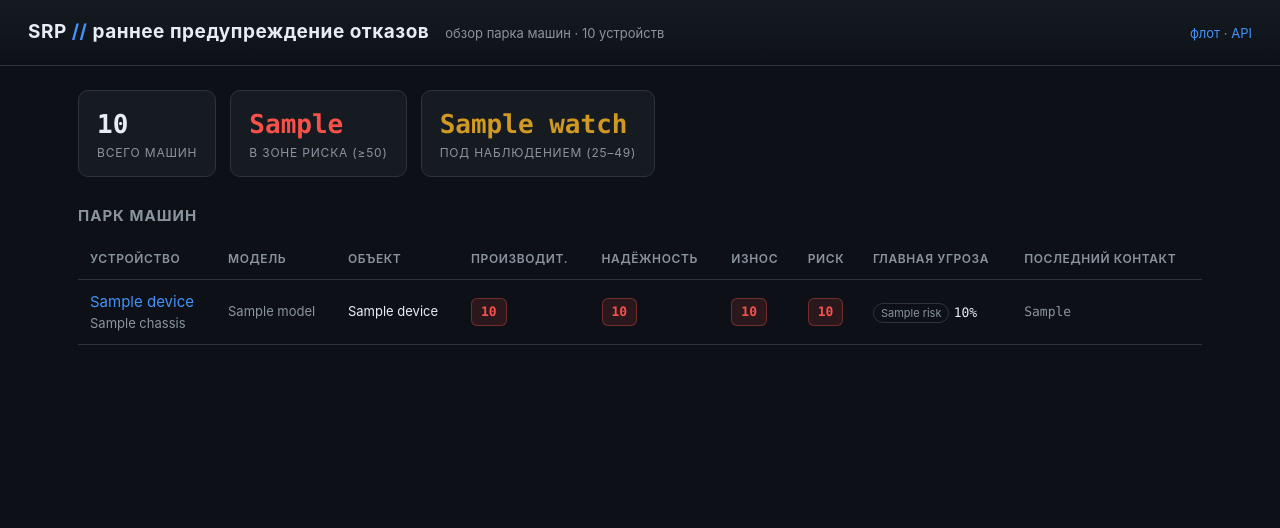
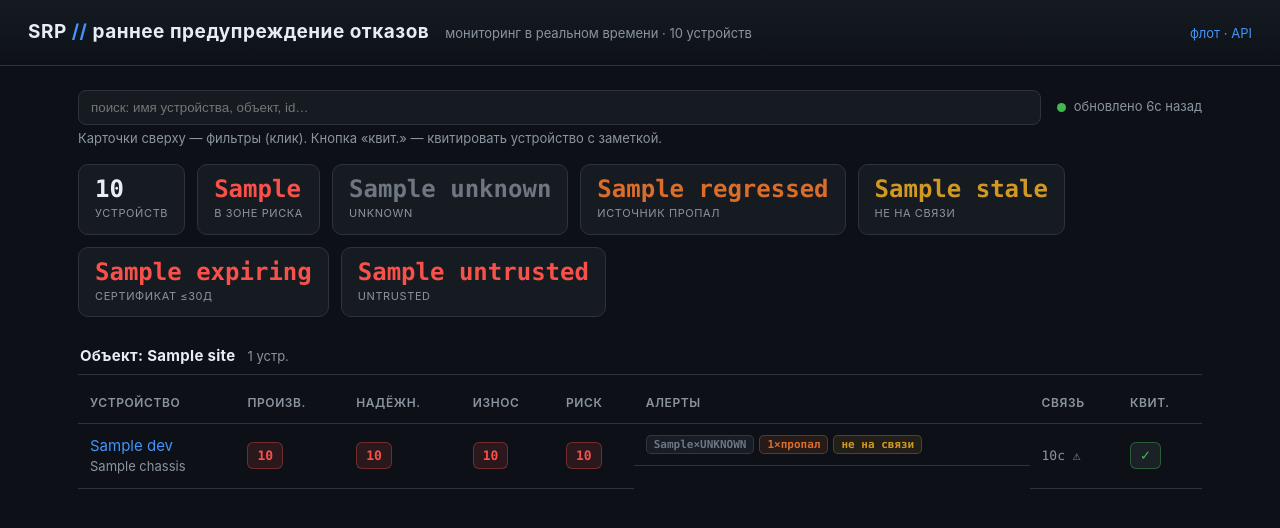
Before and after one commit to SergioTheFirst/srp, a FastAPI app: template server/web/templates/fleet.html in a window 1280 px wide. Shown: the top 528 px of the page. Run offline with FastAPI, Linux system fonts and the light colour scheme; the template is opened without the code that fills it: most values are stand-ins (such as "Sample title", 1, 10 or a date in 2020).

Commit message:
feat(dashboard): live near-real-time fleet view — KPI filters, site grouping, search, ack (W1.3b)

```diff
--- /dev/null
+++ b/server/web/templates/_fleet_body.html
@@ -0,0 +1,59 @@
+{# Fleet KPIs + site-grouped device table. Rendered on first load AND polled via
+   /fleet/fragment for near-real-time updates. Device strings are autoescaped. #}
+<div class="kpis">
+  <div class="kpi" data-filter="all"><div class="kn">{{ summary.total }}</div><div class="kl">устройств</div></div>
+  <div class="kpi" data-filter="at_risk"><div class="kn bad">{{ summary.at_risk }}</div><div class="kl">в зоне риска</div></div>
+  <div class="kpi" data-filter="unknown"><div class="kn na">{{ summary.unknown }}</div><div class="kl">UNKNOWN</div></div>
+  <div class="kpi" data-filter="regressed"><div class="kn high">{{ summary.regressed }}</div><div class="kl">источник пропал</div></div>
+  <div class="kpi" data-filter="stale"><div class="kn warn">{{ summary.stale }}</div><div class="kl">не на связи</div></div>
+  <div class="kpi" data-filter="expiring"><div class="kn bad">{{ summary.expiring }}</div><div class="kl">сертификат ≤30д</div></div>
+  <div class="kpi" data-filter="untrusted"><div class="kn bad">{{ summary.untrusted }}</div><div class="kl">untrusted</div></div>
+</div>
+
+{% if not groups %}
+  <p class="muted">Пока нет данных. Запустите агента — он пришлёт первую телеметрию.</p>
+{% else %}
+{% for site, devs in groups %}
+<div class="site">
+  <div class="site-head">
+    <span class="site-name">Объект: {{ site }}</span>
+    <span class="muted small">{{ devs|length }} устр.</span>
+  </div>
+  <table>
+    <thead>
+      <tr>
+        <th>Устройство</th><th>Произв.</th><th>Надёжн.</th><th>Износ</th><th>Риск</th>
+        <th>Алерты</th><th>Связь</th><th>Квит.</th>
+      </tr>
+    </thead>
+    <tbody>
+      {% for d in devs %}
+      <tr class="devrow" data-flags="{{ d.flags|join(' ') }}"
+          data-text="{{ ((d.hostname or '') ~ ' ' ~ d.device_id ~ ' ' ~ site)|lower }}">
+        <td>
+          <a href="/device/{{ d.device_id }}">{{ d.hostname or d.device_id }}</a>
+          {% if d.chassis %}<div class="muted small">{{ d.chassis }}</div>{% endif %}
+        </td>
+        <td><span class="chip {{ health_color(d.performance) }}">{{ "%.0f"|format(d.performance) if d.performance is not none else "—" }}</span></td>
+        <td><span class="chip {{ health_color(d.reliability) }}">{{ "%.0f"|format(d.reliability) if d.reliability is not none else "—" }}</span></td>
+        <td><span class="chip {{ health_color(d.wear) }}">{{ "%.0f"|format(d.wear) if d.wear is not none else "—" }}</span></td>
+        <td><span class="chip {{ risk_color(d.risk_exposure) }}">{{ "%.0f"|format(d.risk_exposure) if d.risk_exposure is not none else "—" }}</span></td>
+        <td class="alerts">
+          {% if d.device_trust == "untrusted" %}<span class="badge bad" title="идентичность недостоверна">untrusted</span>{% endif %}
+          {% if d.unknown_domains %}<span class="badge na" title="доменов без достоверных данных">{{ d.unknown_domains }}×UNKNOWN</span>{% endif %}
+          {% if d.regressed_count %}<span class="badge high" title="источник был, перестал отвечать">{{ d.regressed_count }}×пропал</span>{% endif %}
+          {% if d.cert_expiring %}<span class="badge bad" title="сертификат скоро истекает">cert {{ d.cert_min_days }}д</span>{% endif %}
+          {% if d.stale %}<span class="badge warn" title="агент молчит">не на связи</span>{% endif %}
+        </td>
+        <td class="muted small mono" title="{{ d.last_seen or '' }}">{{ fmt_age(d.last_seen_age_sec) }}{% if d.stale %} ⚠{% endif %}</td>
+        <td>
+          <button class="ackbtn {{ 'acked' if d.ack else '' }}" data-id="{{ d.device_id }}"
+                  title="{{ d.ack.note if d.ack else 'квитировать (отметить + заметка)' }}">{{ '✓' if d.ack else 'квит.' }}</button>
+        </td>
+      </tr>
+      {% endfor %}
+    </tbody>
+  </table>
+</div>
+{% endfor %}
+{% endif %}
--- a/server/web/templates/fleet.html
+++ b/server/web/templates/fleet.html
@@ -1,66 +1,129 @@
 {% extends "base.html" %}
 {% block title %}Флот · SRP{% endblock %}
-{% block subtitle %}обзор парка машин · {{ summary.total }} устройств{% endblock %}
+{% block subtitle %}мониторинг в реальном времени · {{ summary.total }} устройств{% endblock %}
 
 {% block body %}
-<div class="cards">
-  <div class="stat">
-    <div class="n">{{ summary.total }}</div>
-    <div class="l">Всего машин</div>
-  </div>
-  <div class="stat">
-    <div class="n" style="color:var(--bad)">{{ summary.at_risk }}</div>
-    <div class="l">В зоне риска (≥50)</div>
-  </div>
-  <div class="stat">
-    <div class="n" style="color:var(--warn)">{{ summary.watch }}</div>
-    <div class="l">Под наблюдением (25–49)</div>
-  </div>
+<div class="toolbar">
+  <input id="q" class="search" type="search" placeholder="поиск: имя устройства, объект, id…" autocomplete="off" spellcheck="false">
+  <div class="live"><span class="dot" id="livedot"></span><span id="liveinfo" class="muted small">обновлено только что</span></div>
 </div>
 
-<h2>Парк машин</h2>
-{% if not devices %}
-  <p class="muted">Пока нет данных. Запустите агента — он пришлёт первую телеметрию.</p>
-{% else %}
-<table>
-  <thead>
-    <tr>
-      <th>Устройство</th>
-      <th>Модель</th>
-      <th>Объект</th>
-      <th>Производит.</th>
-      <th>Надёжность</th>
-      <th>Износ</th>
-      <th>Риск</th>
-      <th>Главная угроза</th>
-      <th>Последний контакт</th>
-    </tr>
-  </thead>
-  <tbody>
-    {% for d in devices %}
-    <tr>
-      <td>
-        <a href="/device/{{ d.device_id }}">{{ d.hostname or d.device_id }}</a>
-        {% if d.chassis %}<div class="muted small">{{ d.chassis }}</div>{% endif %}
-      </td>
-      <td class="muted small">{{ d.model or "—" }}</td>
-      <td class="small">{{ d.site_name or d.site_code or "—" }}</td>
-      <td><span class="chip {{ health_color(d.performance) }}">{{ "%.0f"|format(d.performance) if d.performance is not none else "—" }}</span></td>
-      <td><span class="chip {{ health_color(d.reliability) }}">{{ "%.0f"|format(d.reliability) if d.reliability is not none else "—" }}</span></td>
-      <td><span class="chip {{ health_color(d.wear) }}">{{ "%.0f"|format(d.wear) if d.wear is not none else "—" }}</span></td>
-      <td><span class="chip {{ risk_color(d.risk_exposure) }}">{{ "%.0f"|format(d.risk_exposure) if d.risk_exposure is not none else "—" }}</span></td>
-      <td>
-        {% if d.top_risk and d.top_risk.name %}
-          <span class="pill">{{ d.top_risk.name }}</span>
-          <span class="mono small">{{ pct(d.top_risk.probability) }}</span>
-        {% else %}
-          <span class="muted small">—</span>
-        {% endif %}
-      </td>
-      <td class="muted small mono">{{ d.last_seen or "—" }}</td>
-    </tr>
-    {% endfor %}
-  </tbody>
-</table>
-{% endif %}
+<p class="muted small" style="margin:-6px 0 16px">Карточки сверху — фильтры (клик). Кнопка «квит.» — квитировать устройство с заметкой.</p>
+
+<div id="fleet">{% include "_fleet_body.html" %}</div>
+
+<style>
+  .toolbar { display: flex; align-items: center; gap: 16px; margin-bottom: 10px; flex-wrap: wrap; }
+  .search { flex: 1; min-width: 240px; background: var(--panel); border: 1px solid var(--line);
+            color: var(--text); border-radius: 8px; padding: 9px 12px; font: 14px/1.4 inherit; }
+  .search:focus { outline: none; border-color: var(--accent); }
+  .live { display: flex; align-items: center; gap: 8px; }
+  .dot { width: 9px; height: 9px; border-radius: 50%; background: var(--good);
+         animation: pulse 2.2s infinite; }
+  @keyframes pulse {
+    0%   { box-shadow: 0 0 0 0 rgba(63,185,80,.5); }
+    70%  { box-shadow: 0 0 0 7px rgba(63,185,80,0); }
+    100% { box-shadow: 0 0 0 0 rgba(63,185,80,0); }
+  }
+  .kpis { display: flex; gap: 12px; flex-wrap: wrap; margin-bottom: 22px; }
+  .kpi { background: var(--panel); border: 1px solid var(--line); border-radius: 10px;
+         padding: 12px 16px; min-width: 104px; cursor: pointer;
+         transition: border-color .12s ease, transform .12s ease; }
+  .kpi:hover { transform: translateY(-1px); }
+  .kpi.active { border-color: var(--accent); box-shadow: inset 0 0 0 1px var(--accent); }
+  .kpi .kn { font: 700 24px/1 var(--mono); }
+  .kpi .kn.good { color: var(--good); } .kpi .kn.warn { color: var(--warn); }
+  .kpi .kn.high { color: var(--high); } .kpi .kn.bad { color: var(--bad); }
+  .kpi .kn.na { color: var(--na); }
+  .kpi .kl { color: var(--muted); font-size: 11px; text-transform: uppercase;
+             letter-spacing: .6px; margin-top: 4px; }
+  .site { margin-bottom: 22px; }
+  .site-head { display: flex; align-items: baseline; gap: 12px; padding: 6px 2px;
+               border-bottom: 1px solid var(--line); margin-bottom: 2px; }
+  .site-name { font-weight: 650; letter-spacing: .3px; }
+  .alerts { display: flex; flex-wrap: wrap; gap: 5px; }
+  .badge { font: 600 11px/1 var(--mono); padding: 3px 7px; border-radius: 5px;
+           border: 1px solid transparent; white-space: nowrap; }
+  .badge.good { color: var(--good); background: rgba(63,185,80,.10); border-color: rgba(63,185,80,.30); }
+  .badge.warn { color: var(--warn); background: rgba(210,153,34,.10); border-color: rgba(210,153,34,.30); }
+  .badge.high { color: var(--high); background: rgba(219,109,40,.12); border-color: rgba(219,109,40,.35); }
+  .badge.bad  { color: var(--bad);  background: rgba(248,81,73,.12);  border-color: rgba(248,81,73,.35); }
+  .badge.na   { color: var(--na);   background: rgba(110,118,129,.12); border-color: rgba(110,118,129,.30); }
+  .ackbtn { font: 600 11px/1 inherit; padding: 5px 9px; border-radius: 6px; cursor: pointer;
+            background: var(--panel-2); color: var(--muted); border: 1px solid var(--line); }
+  .ackbtn:hover { border-color: var(--accent); color: var(--text); }
+  .ackbtn.acked { color: var(--good); border-color: rgba(63,185,80,.4); }
+</style>
+
+<script>
+(function () {
+  "use strict";
+  var POLL_MS = 12000;
+  var fleet = document.getElementById("fleet");
+  var q = document.getElementById("q");
+  var liveinfo = document.getElementById("liveinfo");
+  var activeFilter = null;
+  var lastUpdate = Date.now();
+
+  function applyFilter() {
+    var query = (q.value || "").trim().toLowerCase();
+    fleet.querySelectorAll(".site").forEach(function (site) {
+      var visible = 0;
+      site.querySelectorAll(".devrow").forEach(function (row) {
+        var text = row.getAttribute("data-text") || "";
+        var flags = (row.getAttribute("data-flags") || "").split(" ");
+        var okText = !query || text.indexOf(query) !== -1;
+        var okFlag = !activeFilter || activeFilter === "all" || flags.indexOf(activeFilter) !== -1;
+        var show = okText && okFlag;
+        row.style.display = show ? "" : "none";
+        if (show) visible++;
+      });
+      site.style.display = visible ? "" : "none";
+    });
+    fleet.querySelectorAll(".kpi").forEach(function (k) {
+      k.classList.toggle("active", k.getAttribute("data-filter") === activeFilter);
+    });
+  }
+
+  function refresh() {
+    fetch("/fleet/fragment").then(function (r) {
+      return r.ok ? r.text() : null;
+    }).then(function (html) {
+      if (html === null) return;
+      fleet.innerHTML = html;
+      lastUpdate = Date.now();
+      applyFilter();
+    }).catch(function () { /* keep last good view on transient error */ });
+  }
+
+  fleet.addEventListener("click", function (e) {
+    var kpi = e.target.closest(".kpi[data-filter]");
+    if (kpi) {
+      var f = kpi.getAttribute("data-filter");
+      activeFilter = (f === "all" || activeFilter === f) ? null : f;
+      applyFilter();
+      return;
+    }
+    var ack = e.target.closest(".ackbtn");
+    if (ack) {
+      e.preventDefault();
+      var id = ack.getAttribute("data-id");
+      var note = window.prompt("Квитирование — заметка (необязательно):", "");
+      if (note === null) return;
+      fetch("/api/v1/devices/" + encodeURIComponent(id) + "/ack", {
+        method: "POST",
+        headers: { "Content-Type": "application/json" },
+        body: JSON.stringify({ note: note })
+      }).then(refresh).catch(function () {});
+    }
+  });
+
+  q.addEventListener("input", applyFilter);
+  setInterval(refresh, POLL_MS);
+  setInterval(function () {
+    var s = Math.round((Date.now() - lastUpdate) / 1000);
+    liveinfo.textContent = "обновлено " + (s < 2 ? "только что" : s + "с назад");
+  }, 1000);
+})();
+</script>
 {% endblock %}
```
Also changed, not shown: server/web/dashboard.py (+70 -7 lines), tests/test_live_dashboard.py (added, +39 -0 lines), CHANGELOG.md.
